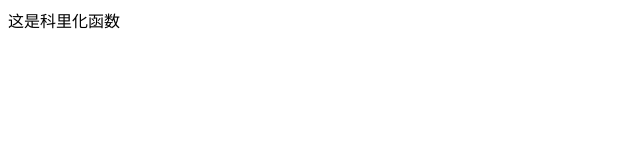
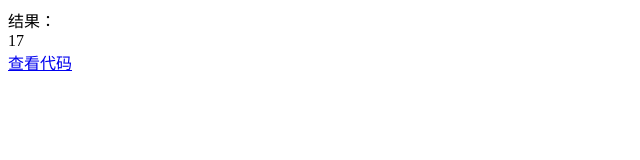
Before and after one commit to shuiyue-oracle/Note, a plain HTML site: page curry/index.html in a window 1280 px wide. Shown: the whole page, without its empty margins (0-640 px from the left). Drawn offline with Linux system fonts and the light colour scheme.

Commit message:
增加科里化函数

```diff
--- a/curry/index.html
+++ b/curry/index.html
@@ -7,6 +7,28 @@
     <title>科里化函数</title>
 </head>
 <body>
-    这是科里化函数
+    结果：<div id="app"></div>
+    <div><a href="../docs/curry.md">查看代码</a></div>
+    <script>
+        // 经典科里化函数题型
+        /**
+         * add(1)(2)(3) = 6
+         * add(1,2,3)(4) = 10
+         * add(1)(2)(3)(4)(5) = 15
+         */
+        function add(...args) {
+            const _args = Array.prototype.slice.call(args)
+
+            const _adder = (...args) => {
+                _args.push(...args)
+                return _adder
+            }
+            _adder.toString = () => _args.reduce((a, b) => a + b)
+            return _adder
+        }
+
+        const data = add(1,2,3)(4)(5)(2)
+        document.getElementById('app').innerHTML = data
+    </script>
 </body>
 </html>
```
Also changed, not shown: 1 other file.
